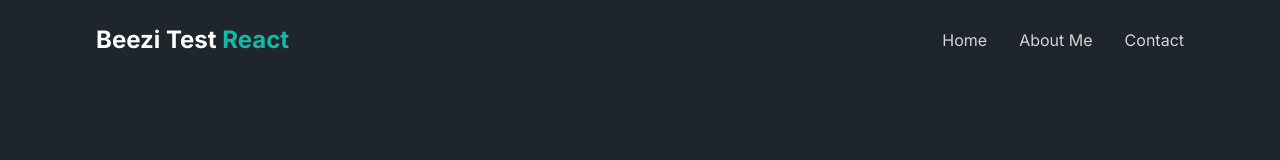
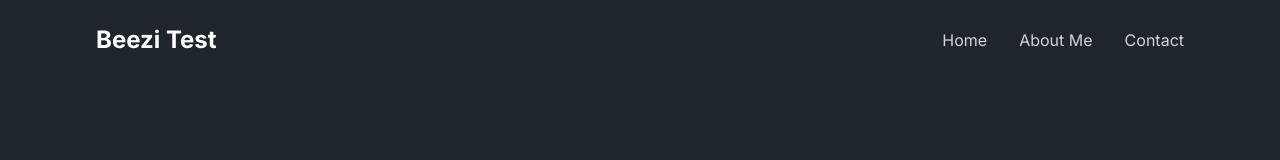
Before and after one commit to test-007-jira-merely/project, a Next.js app: page / in a window 1280 px wide. Shown: the top 160 px of the page. Built offline with nearby package versions, Linux system fonts and the light colour scheme.

Commit message:
feat: remove "React" from header
TJ-17

```diff
--- a/components/Header.tsx
+++ b/components/Header.tsx
@@ -39,7 +39,7 @@ export default function Header() {
             className="text-2xl font-bold cursor-pointer"
             onClick={() => scrollToSection('home')}
           >
-            Beezi Test <span className="text-teal">React</span>
+            Beezi Test
           </motion.div>
 
           {/* Navigation Menu */}
```
